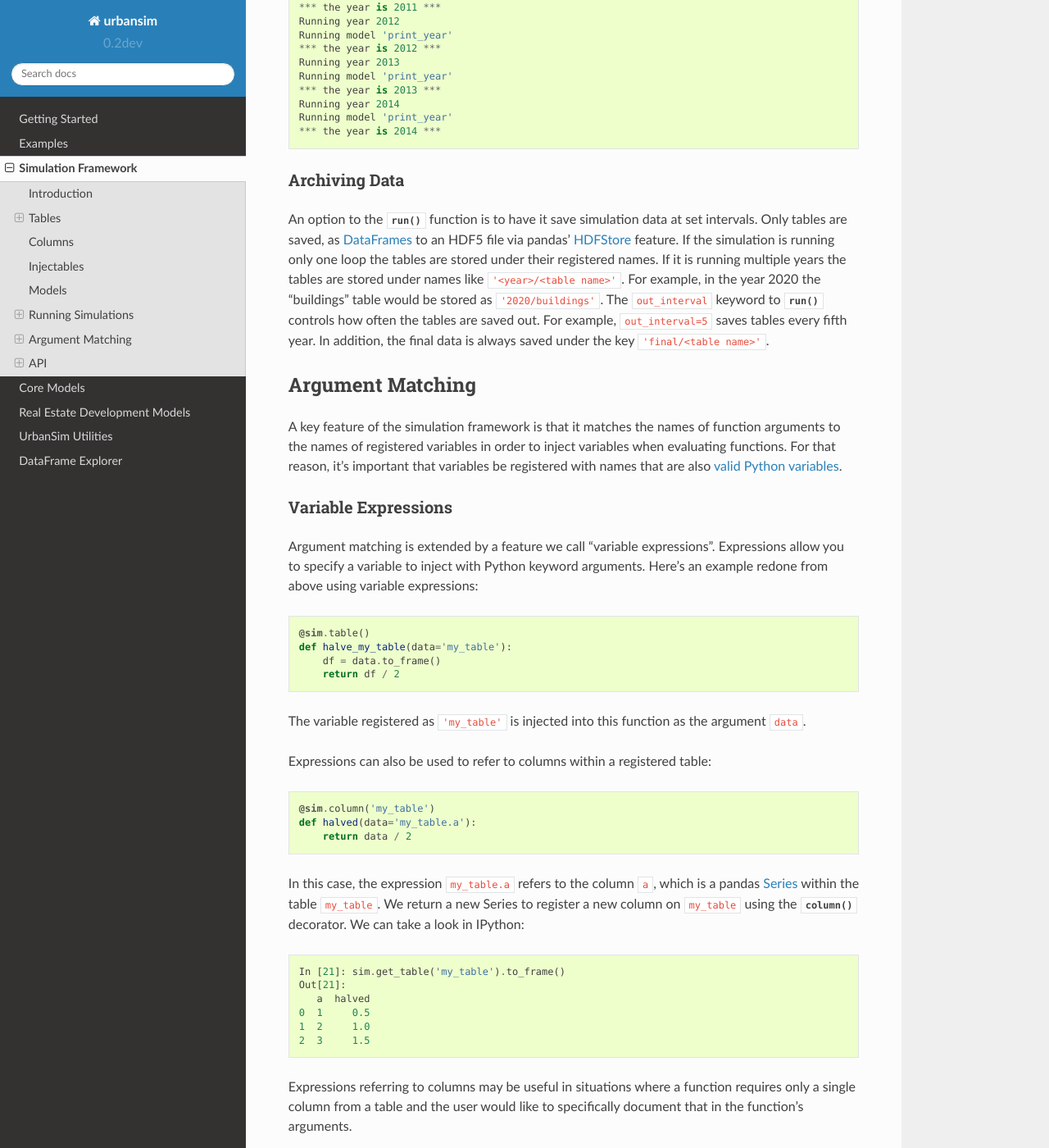
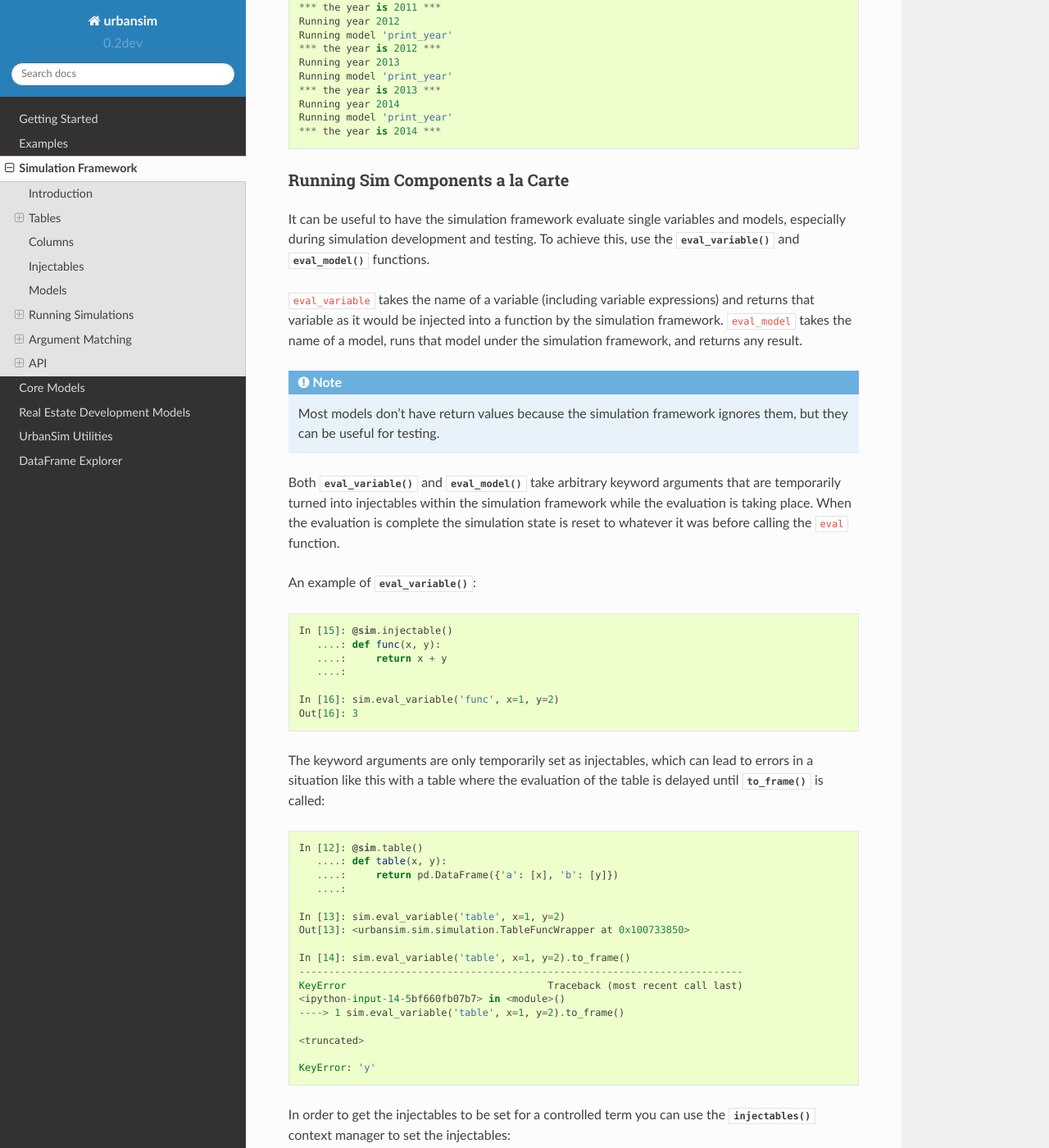
Before and after one commit to UDST/urbansim, a Sphinx documentation site: the page built from docs/sim/index.rst, in a window 1280 px wide and 1400 px high, scrolled down 8230 px. Shown: the whole window at 82% size. Built offline with Sphinx 7.4.7 and the Read the Docs theme 2.0.0, drawn with Linux system fonts in a browser that asks for light colours; some of the changed text lies outside the part shown.

Commit message:
Docs about eval_variable and eval_model
[ci-skip]

```diff
--- a/docs/sim/index.rst
+++ b/docs/sim/index.rst
@@ -453,6 +453,88 @@ The variable ``year`` is provided as an injectable to model functions:
     Running model 'print_year'
     *** the year is 2014 ***
 
+Running Sim Components a la Carte
+~~~~~~~~~~~~~~~~~~~~~~~~~~~~~~~~~
+
+It can be useful to have the simulation framework evaluate single variables
+and models, especially during simulation development and testing.
+To achieve this, use the
+:py:func:`~urbansim.sim.simulation.eval_variable` and
+:py:func:`~urbansim.sim.simulation.eval_model` functions.
+
+``eval_variable`` takes the name of a variable (including variable expressions)
+and returns that variable as it would be injected into a function by the
+simulation framework. ``eval_model`` takes the name of a model, runs that
+model under the simulation framework, and returns any result.
+
+.. note::
+   Most models don't have return values because the simulation framework
+   ignores them, but they can be useful for testing.
+
+Both :py:func:`~urbansim.sim.simulation.eval_variable` and
+:py:func:`~urbansim.sim.simulation.eval_model`
+take arbitrary keyword arguments that are temporarily turned into injectables
+within the simulation framework while the evaluation is taking place.
+When the evaluation is complete the simulation state is reset to whatever
+it was before calling the ``eval`` function.
+
+An example of :py:func:`~urbansim.sim.simulation.eval_variable`:
+
+.. code-block:: python
+
+    In [15]: @sim.injectable()
+       ....: def func(x, y):
+       ....:     return x + y
+       ....:
+
+    In [16]: sim.eval_variable('func', x=1, y=2)
+    Out[16]: 3
+
+The keyword arguments are only temporarily set as injectables,
+which can lead to errors in a situation like this with a table
+where the evaluation of the table is delayed until
+:py:meth:`~urbansim.sim.simulation.DataFrameWrapper.to_frame` is called:
+
+.. code-block:: python
+
+    In [12]: @sim.table()
+       ....: def table(x, y):
+       ....:     return pd.DataFrame({'a': [x], 'b': [y]})
+       ....:
+
+    In [13]: sim.eval_variable('table', x=1, y=2)
+    Out[13]: <urbansim.sim.simulation.TableFuncWrapper at 0x100733850>
+
+    In [14]: sim.eval_variable('table', x=1, y=2).to_frame()
+    ---------------------------------------------------------------------------
+    KeyError                                  Traceback (most recent call last)
+    <ipython-input-14-5bf660fb07b7> in <module>()
+    ----> 1 sim.eval_variable('table', x=1, y=2).to_frame()
+
+    <truncated>
+
+    KeyError: 'y'
+
+In order to get the injectables to be set for a controlled term you can
+use the :py:func:`~urbansim.sim.simulation.injectables` context manager
+to set the injectables:
+
+.. code-block:: python
+
+    In [12]: @sim.table()
+       ....: def table(x, y):
+       ....:     return pd.DataFrame({'a': [x], 'b': [y]})
+       ....:
+
+    In [20]: with sim.injectables(x=1, y=2):
+       ....:     df = sim.eval_variable('table').to_frame()
+       ....:
+
+    In [21]: df
+    Out[21]:
+       a  b
+    0  1  2
+
 Archiving Data
 ~~~~~~~~~~~~~~
 
```
